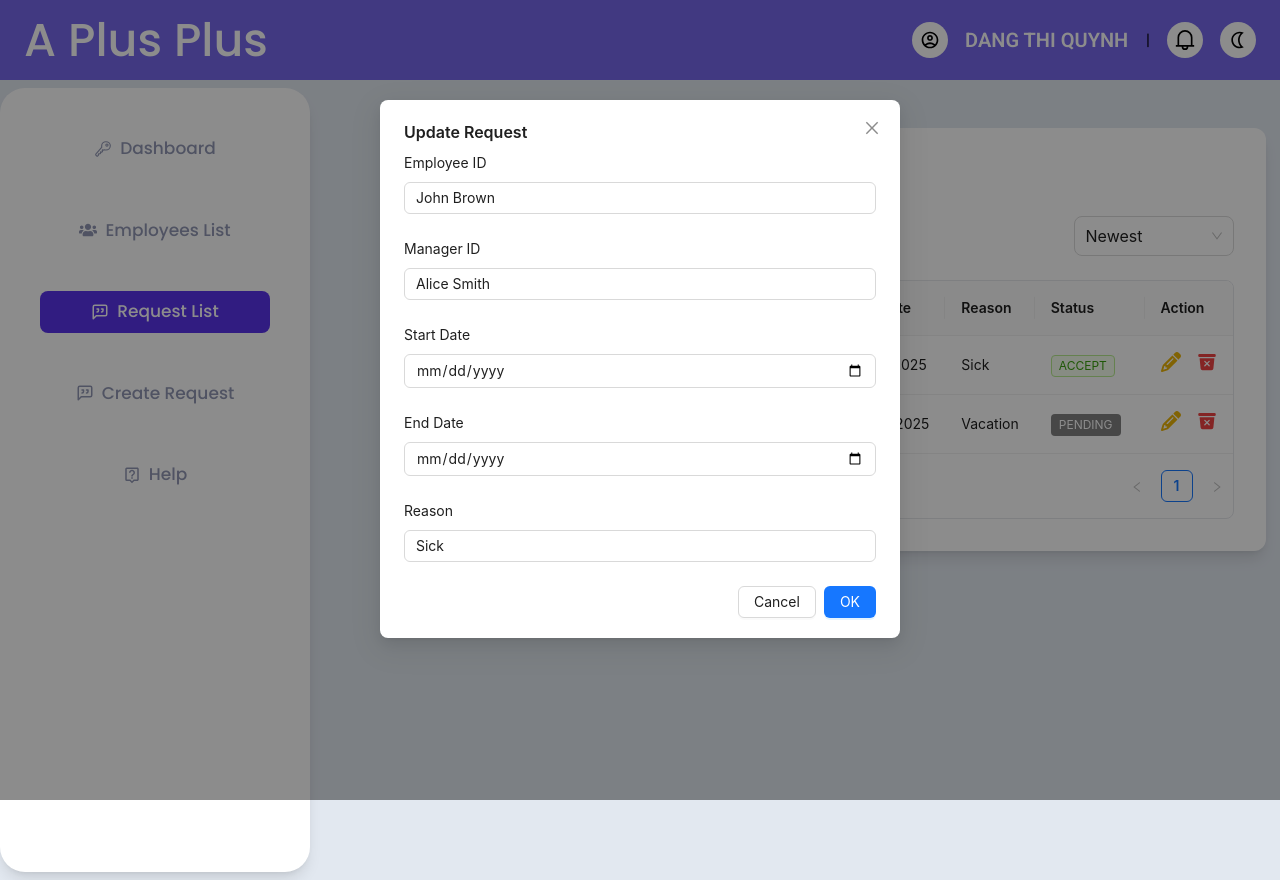
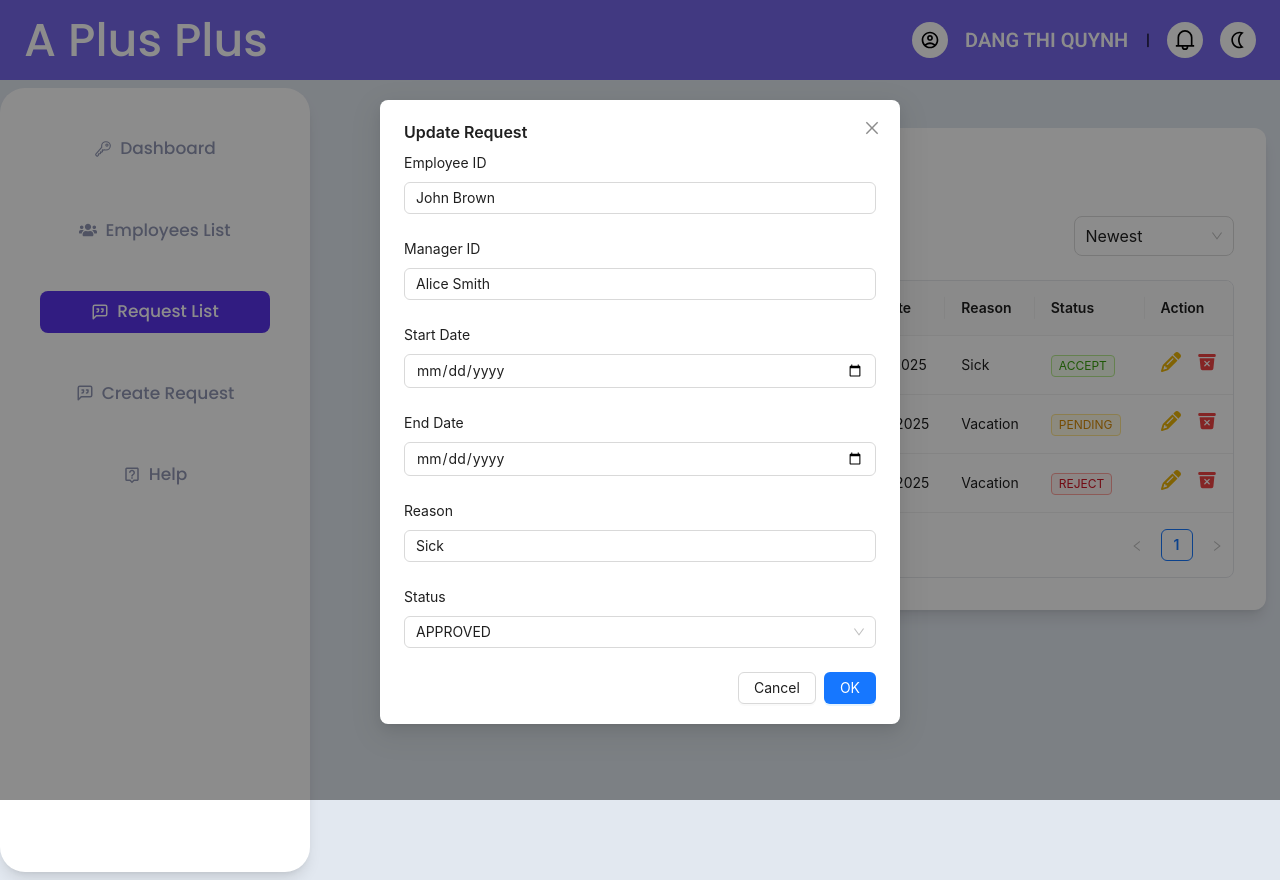
Before and after one commit to shinsodev/FE-Leave_Day_Management, a React (Vite) app: page /request-leave in a window 1280 px wide. Both pictures are taken after a click on the button 1170 px from the left and 362 px from the top of the page. Shown: the top 880 px of the page. Built offline with nearby package versions, Linux system fonts and the light colour scheme.

Commit message:
update/update_requestLeave

```diff
--- a/src/pages/RequestLeave/RequestLeave.jsx
+++ b/src/pages/RequestLeave/RequestLeave.jsx
@@ -4,6 +4,8 @@ import { FaPencil } from "react-icons/fa6";
 import { IoTrashBin } from "react-icons/io5";
 import Search_Input from "../../components/Search_Input/Search_Input";
 import FilterInput from "../../components/FilterInput/FilterInput";
+import { Select } from "antd";
+const { Option } = Select;
 
 const RequestLeave = () => {
   const [isModalOpen, setIsModalOpen] = useState(false);
@@ -32,9 +34,9 @@ const RequestLeave = () => {
       dataIndex: "status",
       render: (status) => {
         let color =
-          status === "Accept" ? "green" : status === "Reject" ? "red" : "gray";
+          status === "Accept" ? "green" : status === "Reject" ? "red" : "gold";
         return <Tag color={color}>{status.toUpperCase()}</Tag>;
-      },
+      }
     },
     {
       title: "Action",
@@ -70,6 +72,15 @@ const RequestLeave = () => {
       endDate: "02/05/2025",
       reason: "Vacation",
       status: "Pending",
+    },
+    {
+      id: "3",
+      employee_id: "Jane Doe",
+      manager_id: "Bob Johnson",
+      startDate: "02/01/2025",
+      endDate: "02/05/2025",
+      reason: "Vacation",
+      status: "Reject",
     },
   ];
 
@@ -136,8 +147,20 @@ const RequestLeave = () => {
               }
             />
           </Form.Item>
+
+          <Form.Item label="Status">
+            <Select
+              value={editData?.status}
+              onChange={(value) => setEditData({ ...editData, status: value })}
+            >
+              <Option value="Accept">APPROVED</Option>
+              <Option value="Reject">REJECT</Option>
+              <Option value="Pending">PENDING</Option>
+            </Select>
+          </Form.Item>
         </Form>
       </Modal>
+
     </div>
   );
 };
--- a/src/services/api.service.js
+++ b/src/services/api.service.js
@@ -12,6 +12,7 @@ import axios from "./axios.customize"
 // }
 
 
+
 export {
-    createUser,
+
 }
```
